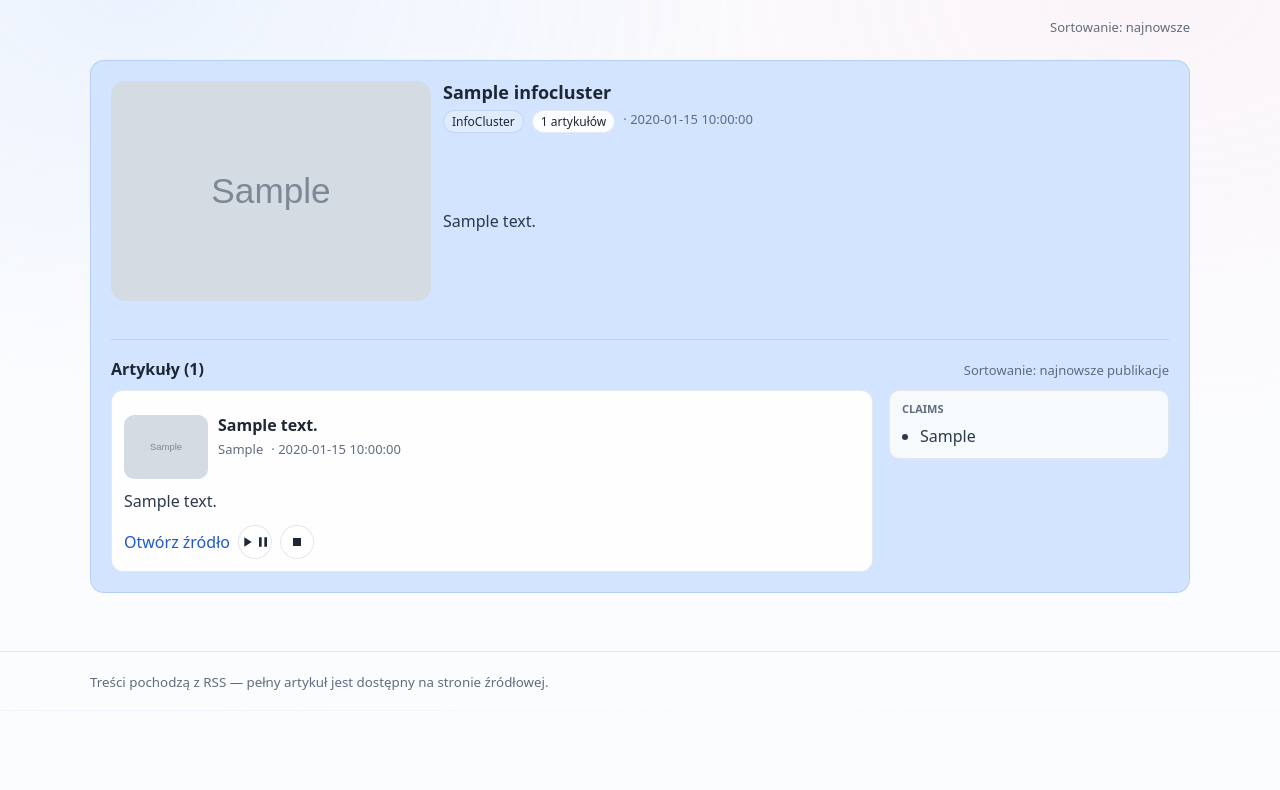
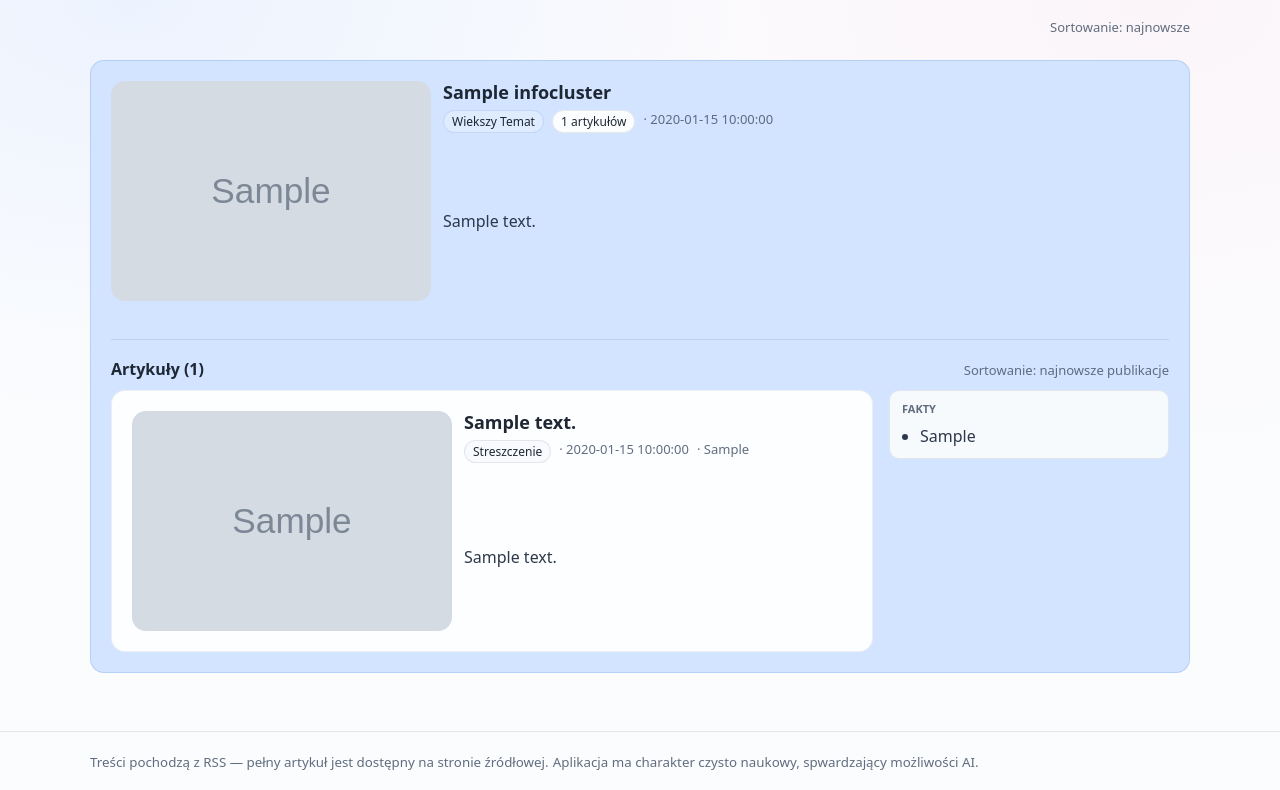
Before and after one commit to JacekEjsmont/FastInfo, a FastAPI app: page /ui in a window 1280 px wide, after a click that opens the changed part. Shown: the part 89-879 px from the top of the page. Before the commit the page ends 779 px from the top, so only its background shows below. Run offline with FastAPI, Linux system fonts and the light colour scheme; tables that the repository leaves empty hold one stand-in row (values such as "Sample post"); grey boxes marked "Sample" are stand-in pictures; some libraries are stand-ins or nearby versions.

Commit message:
ui improvements 3

```diff
--- a/app/main.py
+++ b/app/main.py
@@ -1,13 +1,11 @@
 from fastapi import FastAPI
 from fastapi.responses import FileResponse
 from fastapi.staticfiles import StaticFiles
+from fastapi.responses import RedirectResponse
 from pathlib import Path
 from app.api.routes import articles, info_clusters
 from app.web.routes import router as web_router
-from app.db.database import engine, Base
 from dotenv import load_dotenv
-from app.db import models
-import time
 
 print("Launching app!!!!!!!!")
 load_dotenv()
@@ -19,9 +17,7 @@ app.include_router(web_router)
 
 static_dir = Path(__file__).resolve().parent / "web" / "static"
 app.mount("/static", StaticFiles(directory=str(static_dir)), name="static")
-
 logo_path = Path(__file__).resolve().parent.parent / "logo.png"
-
 
 @app.get("/logo.png")
 def logo():
@@ -29,18 +25,4 @@ def logo():
 
 @app.get("/")
 def root():
-    return {"status": "ok"}
-
-@app.on_event("startup")
-def create_tables_with_retry() -> None:
-    last_error: Exception | None = None
-    for attempt in range(3):
-        try:
-            Base.metadata.create_all(bind=engine)
-            return
-        except Exception as exc:
-            last_error = exc
-            if attempt < 2:
-                time.sleep(2 ** attempt)
-    if last_error is not None:
-        raise last_error
+    return  RedirectResponse(url="/ui", status_code=307)
--- a/app/web/static/app.css
+++ b/app/web/static/app.css
@@ -202,6 +202,10 @@ h1 { margin: 0; font-size: 28px; }
   align-items: start;
 }
 
+.cluster--article .cluster__summarysplit {
+  display: block;
+}
+
 .cluster--article .cluster__summarymain,
 .article__main {
   min-width: 0;
@@ -210,11 +214,14 @@ h1 { margin: 0; font-size: 28px; }
 
 .cluster--article .cluster__summarytext {
   color: rgba(36, 49, 68, 0.96);
-  white-space: pre-wrap;
+  white-space: normal;
   word-break: break-word;
-  line-height: 1.6;
-  max-height: none;
-  overflow: visible;
+  line-height: 1.55;
+  display: -webkit-box;
+  -webkit-box-orient: vertical;
+  -webkit-line-clamp: 6;
+  overflow: hidden;
+  max-height: calc(1.55em * 6);
   mask-image: none;
 }
 
@@ -283,9 +290,14 @@ h1 { margin: 0; font-size: 28px; }
 .article__summary {
   margin-top: 10px;
   color: rgba(36, 49, 68, 0.96);
-  white-space: pre-wrap;
+  white-space: normal;
   word-break: break-word;
-  line-height: 1.6;
+  line-height: 1.55;
+  display: -webkit-box;
+  -webkit-box-orient: vertical;
+  -webkit-line-clamp: 6;
+  overflow: hidden;
+  max-height: calc(1.55em * 6);
 }
 .article__claims {
   border: 1px solid rgba(46, 64, 92, 0.10);
@@ -362,6 +374,14 @@ h1 { margin: 0; font-size: 28px; }
   flex-wrap: wrap;
 }
 
+.cluster--article[open] .cluster__summarytext {
+  display: block;
+  -webkit-line-clamp: unset;
+  overflow: visible;
+  max-height: none;
+  white-space: pre-wrap;
+}
+
 .article--detail a {
   margin-right: 6px;
 }
@@ -410,5 +430,15 @@ h1 { margin: 0; font-size: 28px; }
     grid-template-columns: 1fr;
   }
 
+  .cluster--article .cluster__summarysplit,
+  .article__layout {
+    grid-template-columns: 1fr;
+  }
+
+  .cluster--article .article__claims,
+  .article__layout .article__claims {
+    grid-column: 1;
+  }
+
   .clusterpanel__head { align-items: flex-start; flex-direction: column; }
 }
--- a/app/web/templates/base.html
+++ b/app/web/templates/base.html
@@ -4,7 +4,7 @@
     <meta charset="utf-8" />
     <meta name="viewport" content="width=device-width, initial-scale=1" />
     <title>{% block title %}News{% endblock %}</title>
-    <link rel="stylesheet" href="/static/app.css?v=20" />
+    <link rel="stylesheet" href="/static/app.css?v=25" />
     <script src="https://unpkg.com/htmx.org@1.9.12"></script>
     <script src="/static/tts.js" defer></script>
   </head>
@@ -25,6 +25,7 @@
     <footer class="footer">
       <div class="container footer__inner">
         <small>Treści pochodzą z RSS — pełny artykuł jest dostępny na stronie źródłowej.</small>
+        <small>Aplikacja ma charakter czysto naukowy, spwardzający możliwości AI.</small>
       </div>
     </footer>
   </body>
--- a/app/web/templates/pages/info_clusters.html
+++ b/app/web/templates/pages/info_clusters.html
@@ -24,7 +24,7 @@
                   <div class="cluster__headtext">
                     <div class="cluster__title">{{ c.title or ("Cluster #" ~ c.id) }}</div>
                     <div class="cluster__meta">
-                      <span class="pill pill--cluster">InfoCluster</span>
+                      <span class="pill pill--cluster">Wiekszy Temat</span>
                       <span class="pill pill--count">{{ item.articles_count }} artykułów</span>
                       {% if c.updated_at %}<span>· {{ c.updated_at }}</span>{% endif %}
                     </div>
@@ -60,7 +60,7 @@
                     <div class="cluster__headtext">
                       <div class="cluster__title">{{ a.summary_title or a.title or ("Artykuł #" ~ a.id) }}</div>
                       <div class="cluster__meta">
-                        <span class="pill pill--article">Unclustered Article</span>
+                        <span class="pill pill--article">Streszczenie</span>
                         {% if a.published_at %}<span>· {{ a.published_at }}</span>{% endif %}
                         {% if a.source %}<span>· {{ a.source }}</span>{% endif %}
                       </div>
--- a/app/web/templates/partials/cluster_articles.html
+++ b/app/web/templates/partials/cluster_articles.html
@@ -10,36 +10,37 @@
         {% set article = a.obj %}
         {% set claims_display = a.claims_display or [] %}
         <div class="article-row">
-          <article
-            class="article"
+          <details class="cluster cluster--article">
+            <summary class="cluster__summary">
+              <div class="cluster__head">
+                {% if article.img %}
+                  <img class="thumb" src="{{ article.img }}" alt="" loading="lazy" />
+                {% else %}
+                  <div class="thumb thumb--placeholder" aria-hidden="true"></div>
+                {% endif %}
+                <div class="cluster__headtext">
+                  <div class="cluster__title">{{ article.summary_title or article.title or ("Artykuł #" ~ article.id) }}</div>
+                  <div class="cluster__meta">
+                    <span class="pill pill--article">Streszczenie</span>
+                    {% if article.published_at %}<span>· {{ article.published_at }}</span>{% endif %}
+                    {% if article.source %}<span>· {{ article.source }}</span>{% endif %}
+                  </div>
+                </div>
+              </div>
+              <div class="cluster__summarysplit">
+                <div class="cluster__summarymain">
+                  {% if article.summary_pl %}
+                    <div class="cluster__summarytext">{{ article.summary_pl }}</div>
+                  {% endif %}
+                </div>
+              </div>
+            </summary>
+            <div
+              class="cluster__body article--detail"
               data-tts-item
               data-tts-title="{{ (article.summary_title or article.title or ('Artykuł #' ~ article.id)) | e }}"
               data-tts-text="{{ (article.summary_pl or article.summary_eng or '') | e }}"
             >
-            <div class="article__layout">
-              <div class="article__main">
-                <div class="article__head">
-                  {% if article.img %}
-                    <img class="thumb thumb--article" src="{{ article.img }}" alt="" loading="lazy" />
-                  {% else %}
-                    <div class="thumb thumb--placeholder thumb--article" aria-hidden="true"></div>
-                  {% endif %}
-                  <div class="article__headtext">
-                    <div class="article__title">{{ article.summary_title or article.title or ("Artykuł #" ~ article.id) }}</div>
-                    {% if article.published_at or article.source %}
-                      <div class="article__meta">
-                        {% if article.source %}<span>{{ article.source }}</span>{% endif %}
-                        {% if article.published_at %}<span>· {{ article.published_at }}</span>{% endif %}
-                      </div>
-                    {% endif %}
-                  </div>
-                </div>
-                {% if article.summary_pl %}
-                  <div class="article__summary">{{ article.summary_pl }}</div>
-                {% else %}
-                  <div class="muted">Brak `summary_pl`.</div>
-                {% endif %}
-                <div class="article__actions">
               {% if article.url %}
                 <a href="{{ article.url }}" target="_blank" rel="noreferrer">Otwórz źródło</a>
               {% endif %}
@@ -70,12 +71,10 @@
                 </svg>
               </button>
             </div>
-              </div>
-            </div>
-          </article>
+          </details>
           {% if claims_display %}
             <aside class="article__claims" aria-label="Claims">
-              <div class="article__claims-title">claims</div>
+              <div class="article__claims-title">fakty</div>
               <ul class="article__claims-list">
                 {% for claim in claims_display %}
                   <li>{{ claim }}</li>
```
Lines whose indentation alone changed are shown as unchanged.
